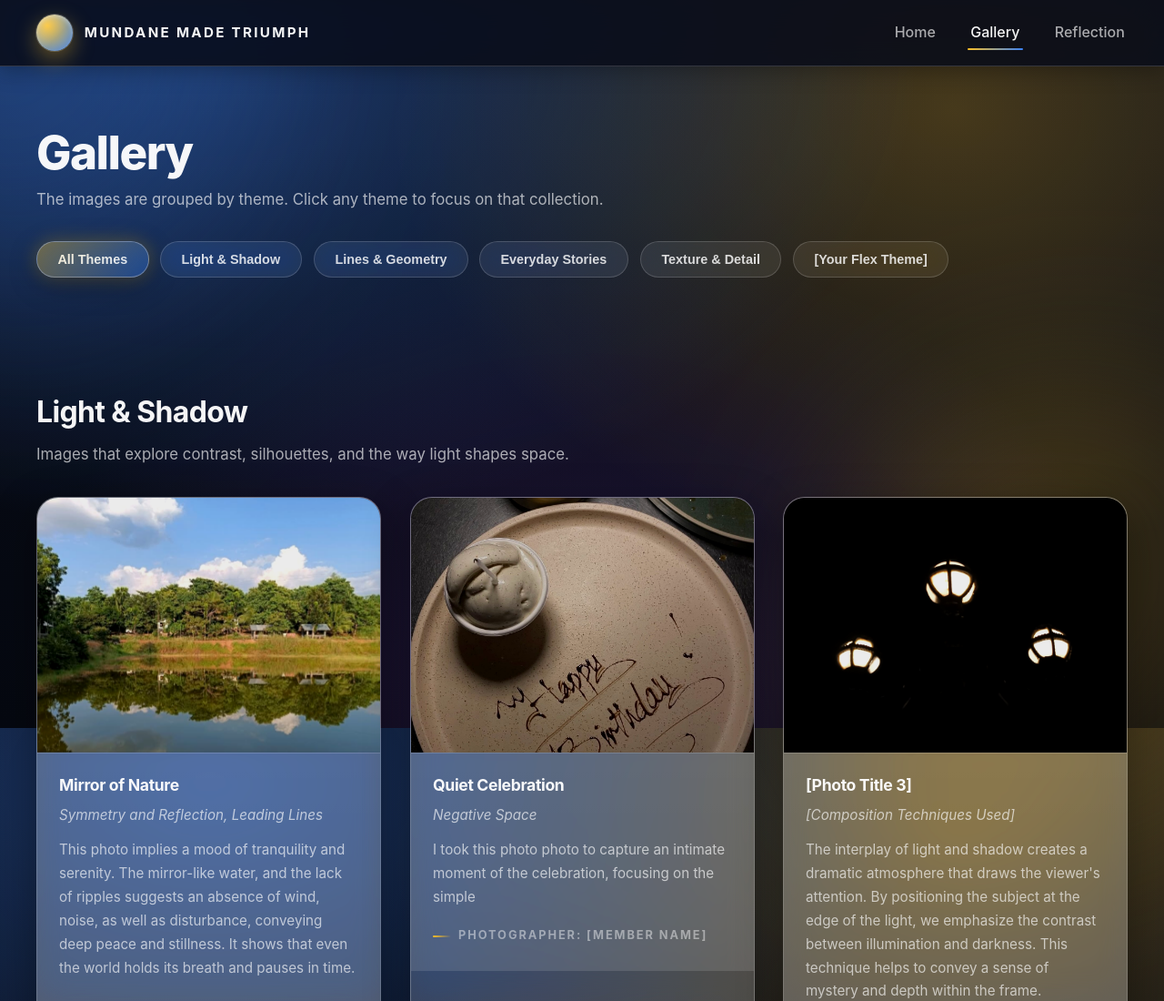
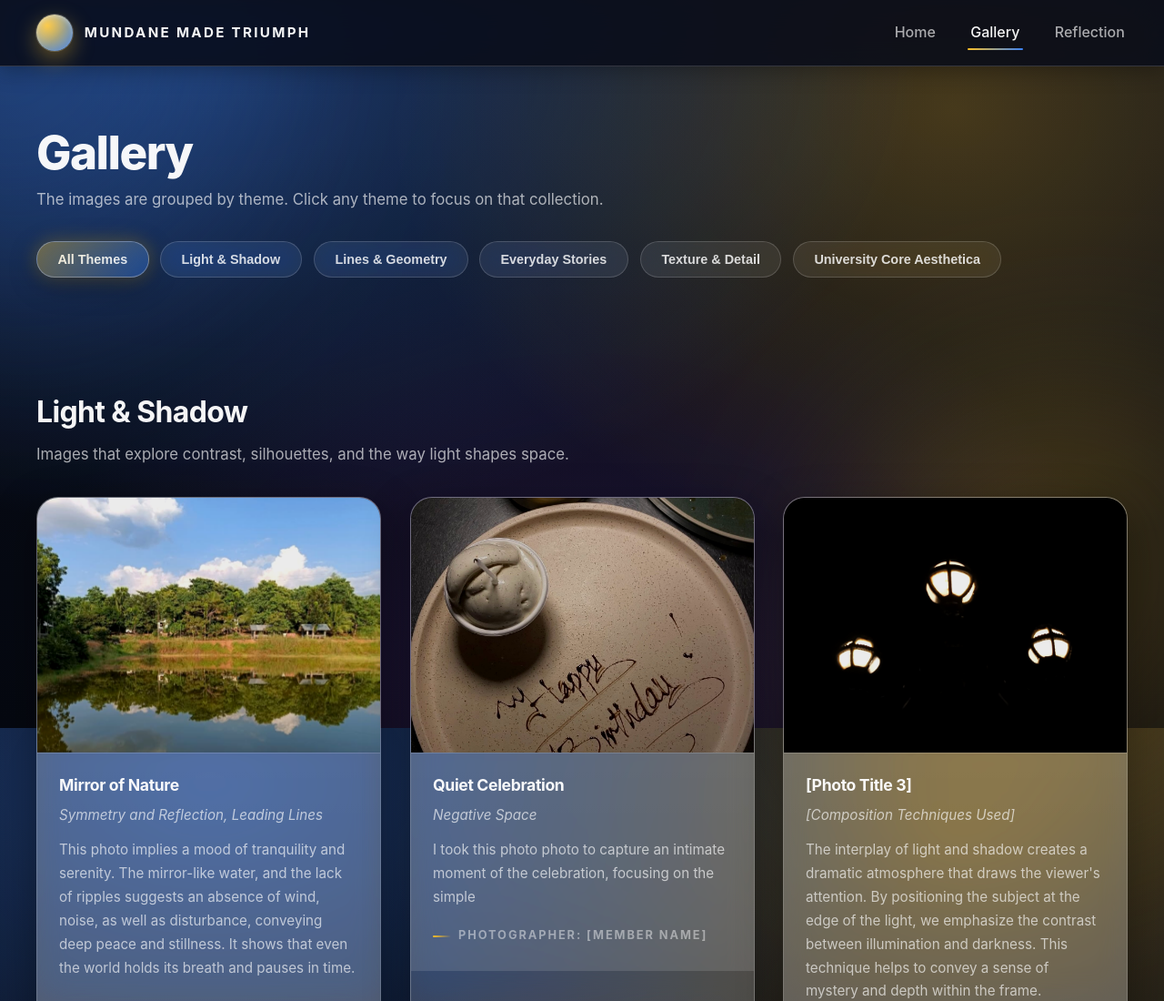
Before and after one commit to nintendochips/artapp-portfolio, a plain HTML site: page gallery.html in a window 1280 px wide. Shown: the top 1100 px of the page at 91% size. Drawn offline with Linux system fonts and the light colour scheme.

Commit message:
Update gallery.html

```diff
--- a/gallery.html
+++ b/gallery.html
@@ -36,7 +36,7 @@
           <button class="filter-btn" data-theme="geometry">Lines &amp; Geometry</button>
           <button class="filter-btn" data-theme="everyday">Everyday Stories</button>
           <button class="filter-btn" data-theme="texture">Texture &amp; Detail</button>
-          <button class="filter-btn" data-theme="flex-theme">[Your Flex Theme]</button>
+          <button class="filter-btn" data-theme="flex-theme">University Core Aesthetica</button>
         </div>
       </div>
     </section>
```
